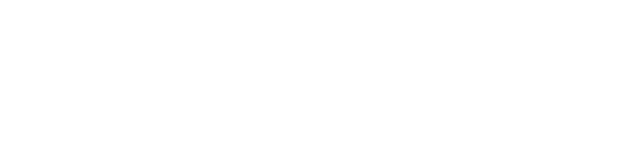
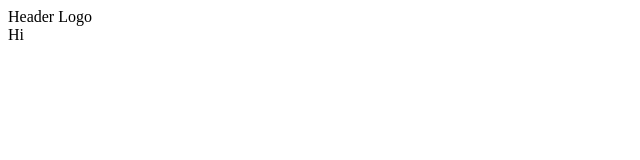
Before and after one commit to haxxorkitteh/odin_landing_page, a plain HTML site: page index.html in a window 1280 px wide. Shown: the whole page, without its empty margins (0-640 px from the left). Drawn offline with Linux system fonts and the light colour scheme.

Commit message:
Created divs for navbar left and right

```diff
--- a/index.html
+++ b/index.html
@@ -5,6 +5,15 @@
     <title>Landing page</title>
   </head>
   <body>
-
+    <div class="first-section">
+      <div class="navbar">
+        <div class="navbar-left">
+          Header Logo
+        </div>
+        <div class="navbar-right">
+          Hi
+        </div>
+      </div>
+    </div>
   </body>
 </html>
```
